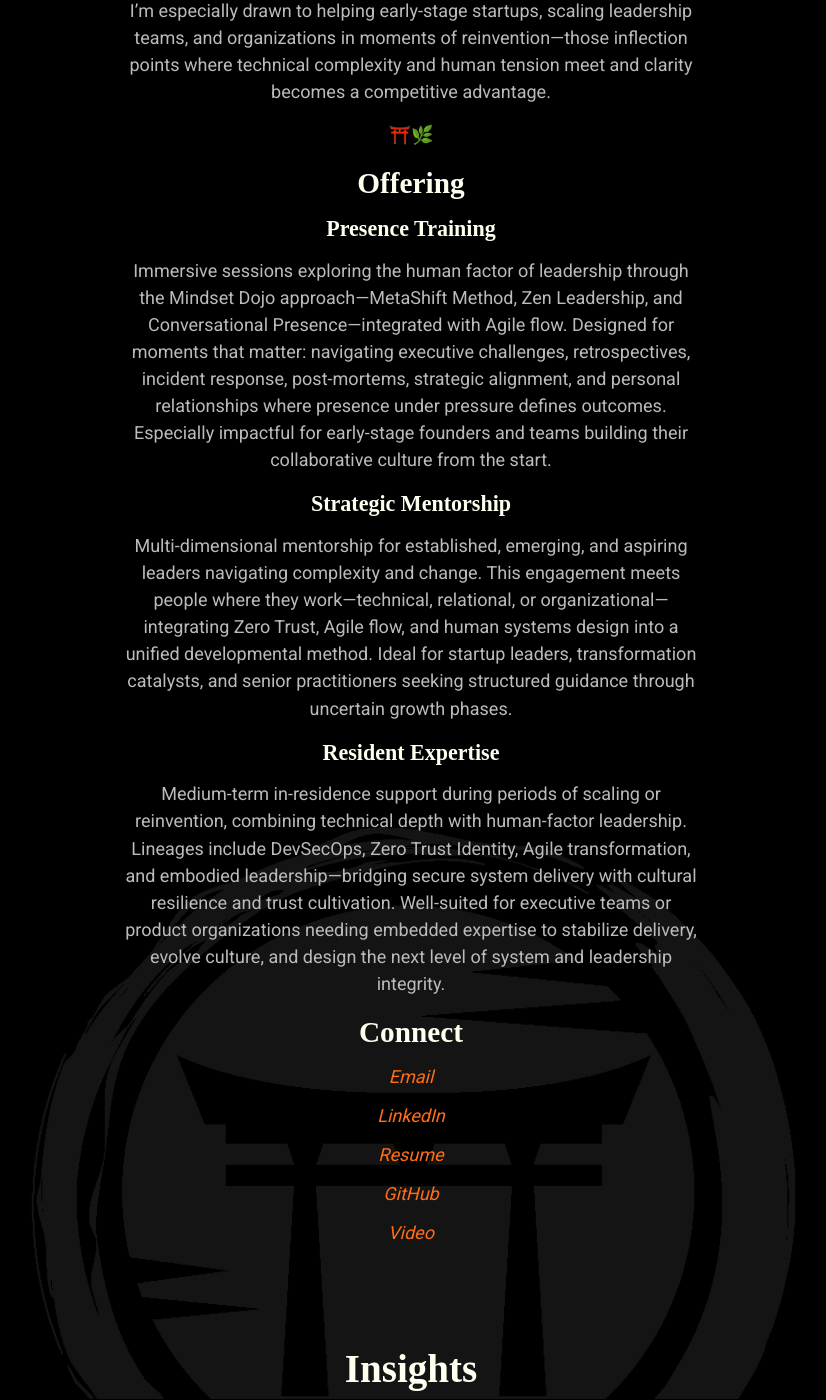
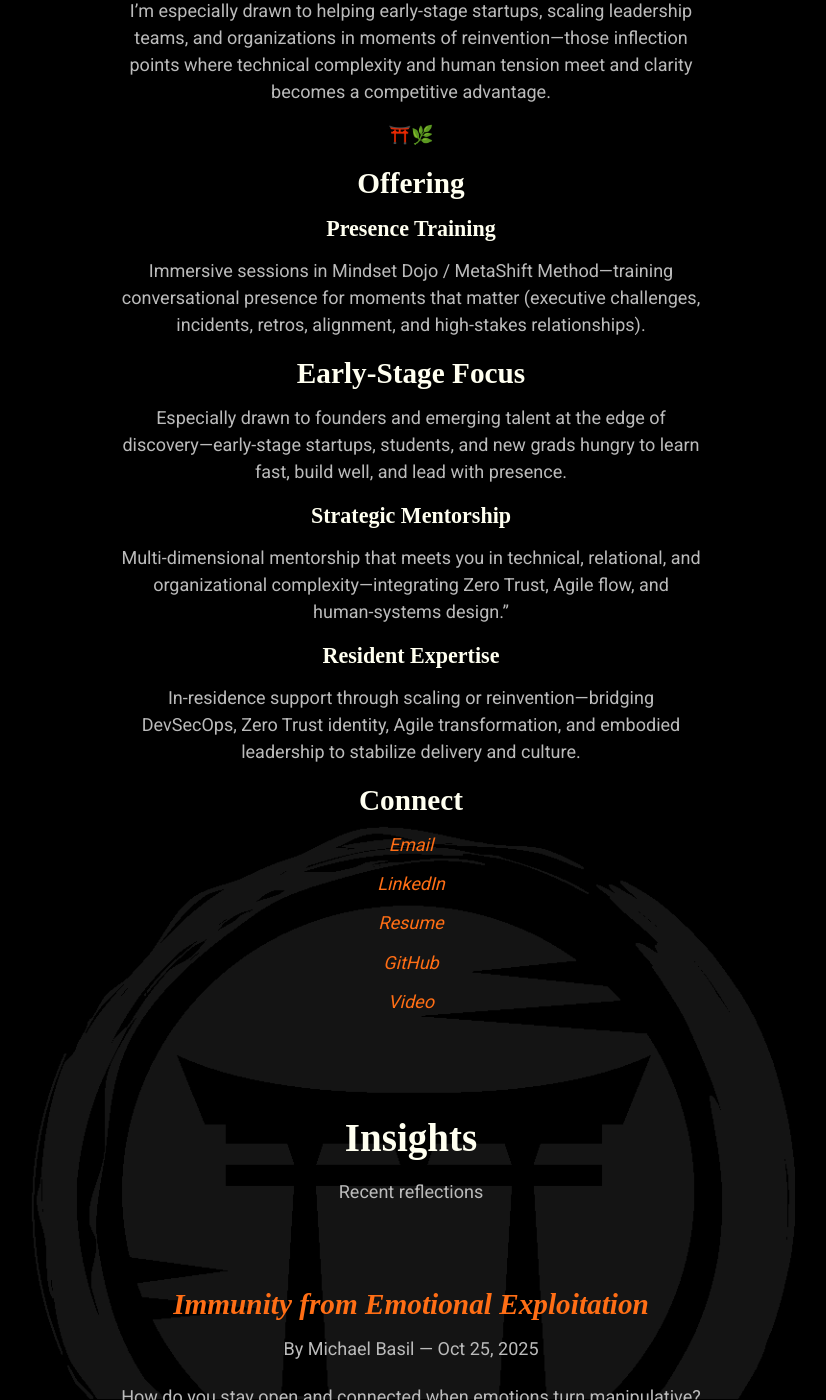
Before and after one commit to mindset-dojo/mindset-dojo.github.io, a Jekyll site: the page built from _authors/michael-basil.md, in a window 1280 px wide and 1400 px high, scrolled down 1466 px. Shown: the whole window, without its empty margins (229-1055 px from the left). Built offline with Jekyll 4.4.1, drawn with Linux system fonts in a browser that asks for light colours; some web fonts are replaced.

Commit message:
feat: cleanup

```diff
--- a/_authors/michael-basil.md
+++ b/_authors/michael-basil.md
@@ -3,10 +3,9 @@ layout: threshold
 sections_key: author
 mantra: "Don’t Label. Listen."
 mantra_mark: "Listen."
-description: >
-  Zen Leadership Coach; Mindset Dojo & MetaShift Method. Conversational Presence
-  when it matters most—meeting people at the depth that aligns with what brings
-  real value.
+description: |
+  Leadership presence coach and systems thinker drawn to early-stage founders and emerging
+  talent—bridging Zero Trust, Agile flow, and embodied practice.
 name: Michael Basil
 active: true
 join_date: 2019-01-01
@@ -45,15 +44,19 @@ about: |
 
   #### Presence Training
 
-  Immersive sessions exploring the human factor of leadership through the Mindset Dojo approach—MetaShift Method, Zen Leadership, and Conversational Presence—integrated with Agile flow. Designed for moments that matter: navigating executive challenges, retrospectives, incident response, post-mortems, strategic alignment, and personal relationships where presence under pressure defines outcomes. Especially impactful for early-stage founders and teams building their collaborative culture from the start.
+  Immersive sessions in Mindset Dojo / MetaShift Method—training conversational presence for moments that matter (executive challenges, incidents, retros, alignment, and high-stakes relationships).
+
+  ### Early-Stage Focus
+
+  Especially drawn to founders and emerging talent at the edge of discovery—early-stage startups, students, and new grads hungry to learn fast, build well, and lead with presence.
 
   #### Strategic Mentorship
 
-  Multi-dimensional mentorship for established, emerging, and aspiring leaders navigating complexity and change. This engagement meets people where they work—technical, relational, or organizational—integrating Zero Trust, Agile flow, and human systems design into a unified developmental method. Ideal for startup leaders, transformation catalysts, and senior practitioners seeking structured guidance through uncertain growth phases.
+  Multi-dimensional mentorship that meets you in technical, relational, and organizational complexity—integrating Zero Trust, Agile flow, and human-systems design.”
 
   #### Resident Expertise
 
-  Medium-term in-residence support during periods of scaling or reinvention, combining technical depth with human-factor leadership. Lineages include DevSecOps, Zero Trust Identity, Agile transformation, and embodied leadership—bridging secure system delivery with cultural resilience and trust cultivation. Well-suited for executive teams or product organizations needing embedded expertise to stabilize delivery, evolve culture, and design the next level of system and leadership integrity.
+  In-residence support through scaling or reinvention—bridging DevSecOps, Zero Trust identity, Agile transformation, and embodied leadership to stabilize delivery and culture.
 
   ### Connect
 
```
Also changed, not shown: _insights/2025-10-25-immunity-from-emotional-exploitation.md (+1 -1 lines).
